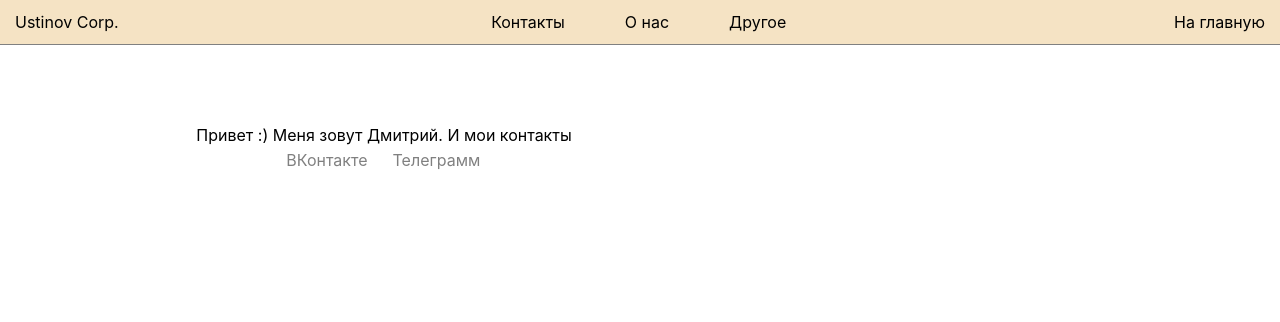
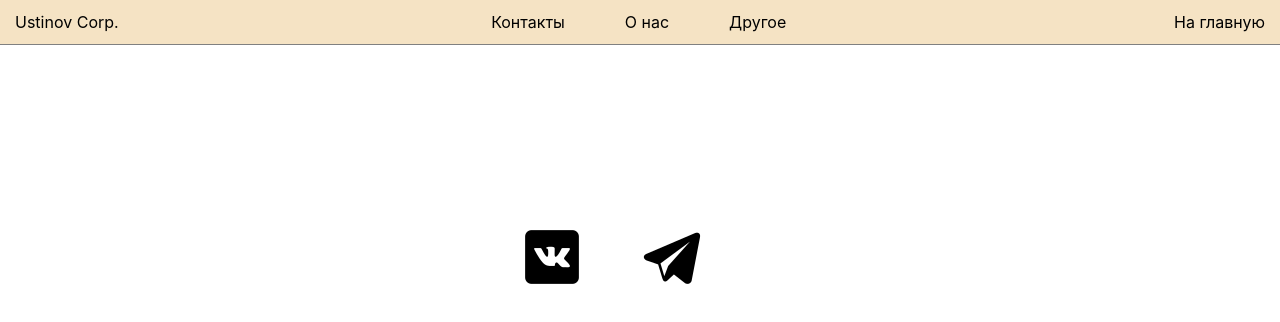
Before and after one commit to BossNumber1/allvis, a Next.js app in the folder app/: page /contacts in a window 1280 px wide. Shown: the top 322 px of the page. Built offline with nearby package versions, Linux system fonts and the light colour scheme.

Commit message:
upgrade contacts page

```diff
--- a/app/pages/contacts/index.js
+++ b/app/pages/contacts/index.js
@@ -1,19 +1,19 @@
 import { MainLayout } from "../../components/MainLayout";
 import contacts from "../../styles/contacts.module.css";
+import Image from "next/image";
+import vk from "../../public/vk.png";
+import tg from "../../public/tg.png";
 
 export default function Contacts() {
     return (
         <MainLayout title="Наши контакты">
             <div className={contacts.bodyPage}>
-                <div>Привет :) Меня зовут Дмитрий. И мои контакты</div>
-                <div style={{ display: "flex" }}>
-                    <div style={{ margin: "0px 25px 0px 90px" }}>
-                        <a href="https://vk.com/moyustimov">ВКонтакте</a>
-                    </div>
-                    <div>
-                        <a href="https://t.me/moyustimov">Телеграмм</a>
-                    </div>
-                </div>
+                <a href="https://vk.com/moyustimov">
+                    <Image src={vk} width={64} height={64} />
+                </a>
+                <a href="https://t.me/moyustimov">
+                    <Image src={tg} width={64} height={64} />
+                </a>
             </div>
         </MainLayout>
     );
--- a/app/styles/about.module.css
+++ b/app/styles/about.module.css
@@ -1,4 +1,3 @@
 .bodyPage {
-    /* color: aquamarine; */
     margin-left: 50px;
 }
--- a/app/styles/contacts.module.css
+++ b/app/styles/contacts.module.css
@@ -1,14 +1,8 @@
 .bodyPage {
-    margin-left: 10%;
-    margin-right: 50%;
-}
-
-.bodyPage div {
-    margin-bottom: 5px;
+    display: flex;
+    margin-top: 100px;
 }
 
 .bodyPage a {
-    /* color: inherit; */
-    color: gray;
-    /* text-decoration: underline; */
+    margin-right: 56px;
 }
```
Also changed, not shown: app/public/tg.png (added), app/public/vk.png (added).
